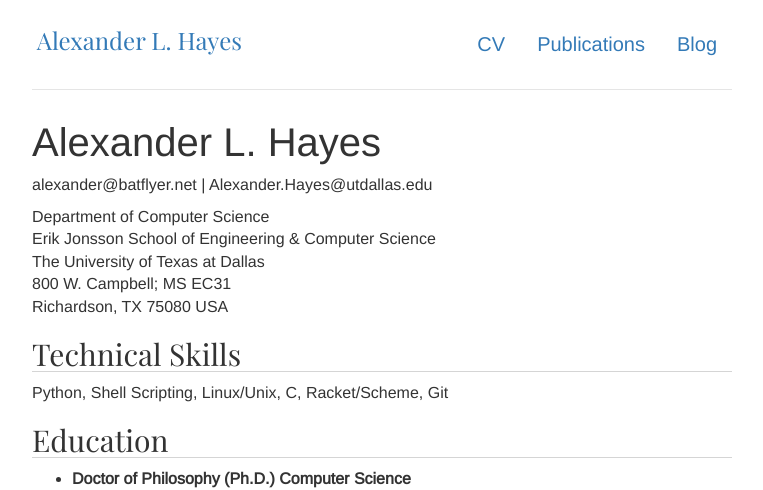
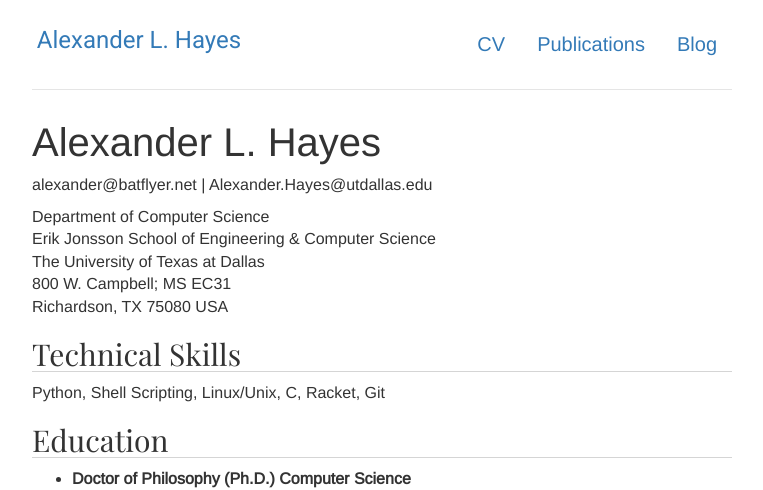
Before and after one commit to hayesall/hayesall.github.io, a Jekyll site: the page built from cv/index.html, in a window 1280 px wide. Shown: the top 490 px of the page, without its empty margins (258-1021 px from the left). Built offline with Jekyll 4.4.1, drawn with Linux system fonts in a browser that asks for light colours; a script that is not in the unit is left out; some of the changed text lies outside the part shown.

Commit message:
Fixing a problem with how code was displayed in the blog posts. CV should be up to date. css now imports Roboto from Google fonts api.

```diff
--- a/css/main.css
+++ b/css/main.css
@@ -1,12 +1,18 @@
 @charset "UTF-8";
+@import url(http://fonts.googleapis.com/css?family=Roboto);
 
 a:hover {
-    text-decoration: underline;
+    text-decoration: none;
+}
+
+h3 {
+    font-family: 'Roboto';
+    font-weight: normal;
 }
 
 h1 {
     font-size: 2em;
-    font-family:'Helvetica', 'Arial', 'Sans-Serif';
+    font-family: 'Helvetica', 'Arial', 'Sans-Serif';
 }
 
 .cv {
--- a/cv/index.html
+++ b/cv/index.html
@@ -14,7 +14,7 @@
 </p>
 
 <h2 class="cvheading">Technical Skills</h2>
-<p class="cv">Python, Shell Scripting, Linux/Unix, C, Racket/Scheme, Git</p>
+<p class="cv">Python, Shell Scripting, Linux/Unix, C, Racket, Git</p>
 
 <h2 class="cvheading">Education</h2>
 <ul class="cv">
@@ -78,17 +78,6 @@
   </div>
 </p>
 
-<p class="cv">
-  <b style="font-size: 1.2em;">Resident Assistant, McNutt Quad</b>
-  <div class="cv condensed">
-    December 2015 &mdash; August 2016<br>
-    Indiana University, Bloomington, IN<br><br>
-  </div>
-  <ul class="cv">
-    <li></li>
-  </ul>
-</p>
-
 <h2 class="cvheading">Publications</h2>
 <ol class="cv">
   <li>Alexander L. Hayes, Mayukh Das, Phillip Odom, and Sriraam Natarajan. 2017. <i>User Friendly Automatic Construction of Background Knowledge: Mode Construction from ER Diagrams</i>. Knowledge Capture Conference (K-CAP '17). December 4-6, 2017, Austin, TX, USA. DOI:https://doi.org/10.1145/3148011.3148027</li>
```
Also changed, not shown: _posts/2016-12-30-network-of-code-lyoko-fanfiction.md (+4 -4 lines).
